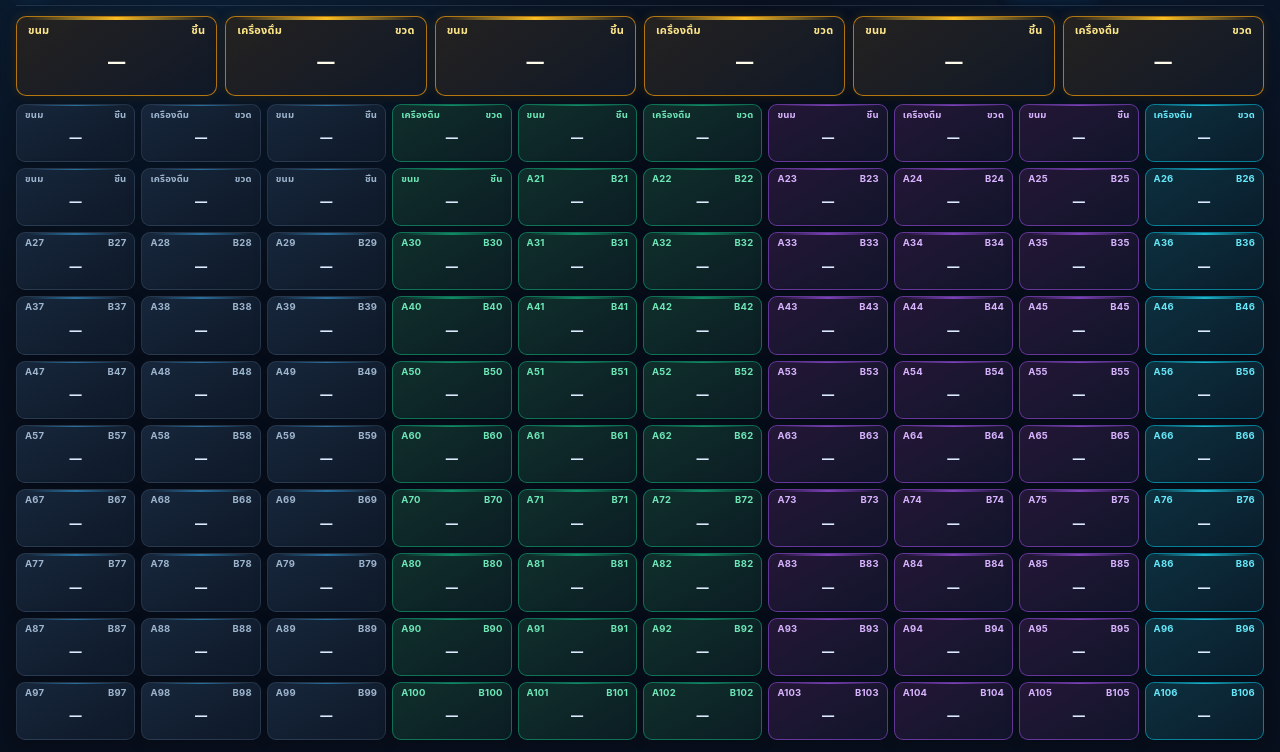
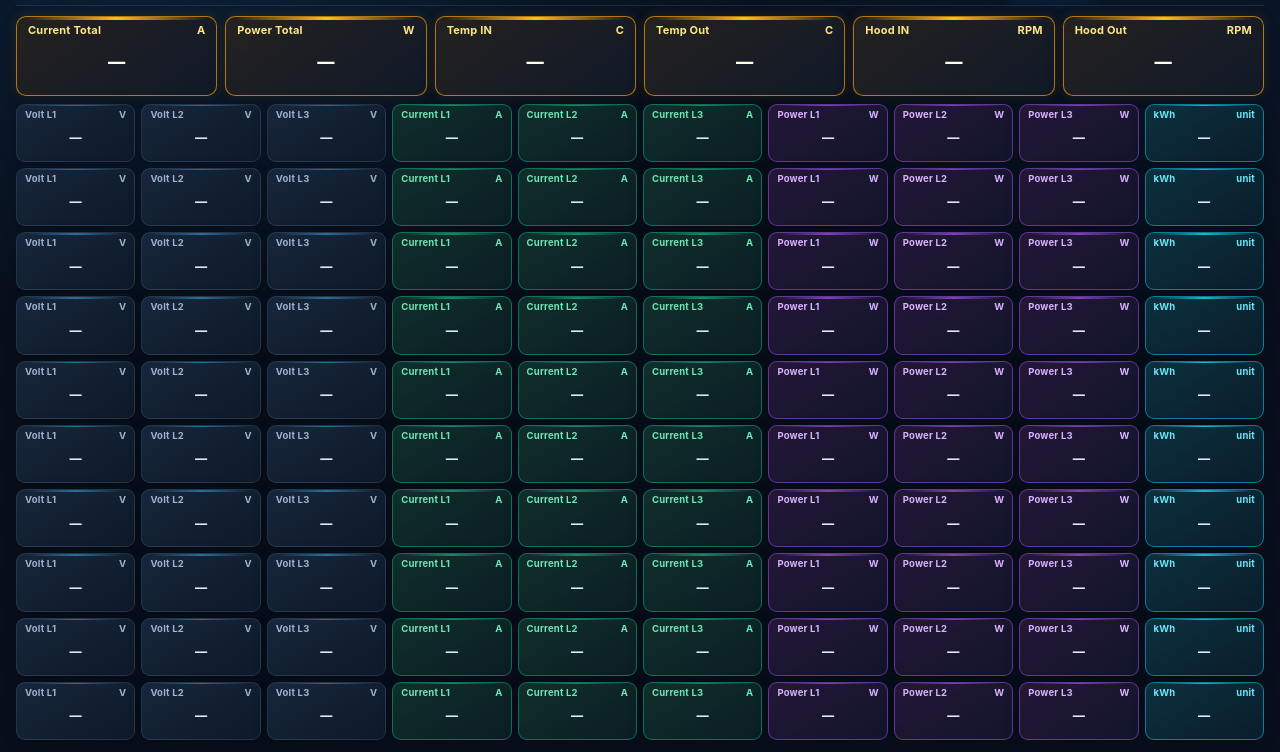
Before and after one commit to ridfinity88/Machine-Plant2-Dashboard, a plain HTML site: page HAO2C/index.html in a window 1280 px wide. Shown: the part 48-800 px from the top of the page. Drawn offline with Linux system fonts and the light colour scheme; no server answers.

Commit message:
Update index.html

```diff
--- a/HAO2C/index.html
+++ b/HAO2C/index.html
@@ -431,104 +431,104 @@
     BOX_CONFIG.BOX15 = ["Power L3", "W", "K7"];
     BOX_CONFIG.BOX16 = ["kWh", "unit", "M7"];
     // Power Meter 2
-    BOX_CONFIG.BOX17 = ["ขนม", "ชิ้น", "B7"];
-    BOX_CONFIG.BOX18 = ["เครื่องดื่ม", "ขวด", "C7"];
-    BOX_CONFIG.BOX19 = ["ขนม", "ชิ้น", "B7"];
-    BOX_CONFIG.BOX20 = ["ขนม", "ชิ้น", "B7"];
-    BOX_CONFIG.BOX1 = ["ขนม", "ชิ้น", "B7"];
-    BOX_CONFIG.BOX2 = ["เครื่องดื่ม", "ขวด", "C7"];
-    BOX_CONFIG.BOX3 = ["ขนม", "ชิ้น", "B7"];
-    BOX_CONFIG.BOX4 = ["เครื่องดื่ม", "ขวด", "C7"];
-    BOX_CONFIG.BOX5 = ["ขนม", "ชิ้น", "B7"];
-    BOX_CONFIG.BOX6 = ["เครื่องดื่ม", "ขวด", "C7"];
+    BOX_CONFIG.BOX17 = ["Volt L1", "V", "B7"];
+    BOX_CONFIG.BOX18 = ["Volt L2", "V", "C7"];
+    BOX_CONFIG.BOX19 = ["Volt L3", "V", "D7"];
+    BOX_CONFIG.BOX20 = ["Current L1", "A", "E7"];
+    BOX_CONFIG.BOX21 = ["Current L2", "A", "F7"];
+    BOX_CONFIG.BOX22 = ["Current L3", "A", "G7"];
+    BOX_CONFIG.BOX23 = ["Power L1", "W", "I7"];
+    BOX_CONFIG.BOX24 = ["Power L2", "W", "J7"];
+    BOX_CONFIG.BOX25 = ["Power L3", "W", "K7"];
+    BOX_CONFIG.BOX26 = ["kWh", "unit", "M7"];
     // Power Meter 3
-    BOX_CONFIG.BOX7 = ["ขนม", "ชิ้น", "B7"];
-    BOX_CONFIG.BOX8 = ["เครื่องดื่ม", "ขวด", "C7"];
-    BOX_CONFIG.BOX9 = ["ขนม", "ชิ้น", "B7"];
-    BOX_CONFIG.BOX10 = ["เครื่องดื่ม", "ขวด", "C7"];
-    BOX_CONFIG.BOX11 = ["ขนม", "ชิ้น", "B7"];
-    BOX_CONFIG.BOX12 = ["เครื่องดื่ม", "ขวด", "C7"];
-    BOX_CONFIG.BOX13 = ["ขนม", "ชิ้น", "B7"];
-    BOX_CONFIG.BOX14 = ["เครื่องดื่ม", "ขวด", "C7"];
-    BOX_CONFIG.BOX15 = ["ขนม", "ชิ้น", "B7"];
-    BOX_CONFIG.BOX16 = ["เครื่องดื่ม", "ขวด", "C7"];
+    BOX_CONFIG.BOX27 = ["Volt L1", "V", "B7"];
+    BOX_CONFIG.BOX28 = ["Volt L2", "V", "C7"];
+    BOX_CONFIG.BOX29 = ["Volt L3", "V", "D7"];
+    BOX_CONFIG.BOX30 = ["Current L1", "A", "E7"];
+    BOX_CONFIG.BOX31 = ["Current L2", "A", "F7"];
+    BOX_CONFIG.BOX32 = ["Current L3", "A", "G7"];
+    BOX_CONFIG.BOX33 = ["Power L1", "W", "I7"];
+    BOX_CONFIG.BOX34 = ["Power L2", "W", "J7"];
+    BOX_CONFIG.BOX35 = ["Power L3", "W", "K7"];
+    BOX_CONFIG.BOX36 = ["kWh", "unit", "M7"];
     // Power Meter 4
-    BOX_CONFIG.BOX17 = ["ขนม", "ชิ้น", "B7"];
-    BOX_CONFIG.BOX18 = ["เครื่องดื่ม", "ขวด", "C7"];
-    BOX_CONFIG.BOX19 = ["ขนม", "ชิ้น", "B7"];
-    BOX_CONFIG.BOX20 = ["ขนม", "ชิ้น", "B7"];
-    BOX_CONFIG.BOX1 = ["ขนม", "ชิ้น", "B7"];
-    BOX_CONFIG.BOX2 = ["เครื่องดื่ม", "ขวด", "C7"];
-    BOX_CONFIG.BOX3 = ["ขนม", "ชิ้น", "B7"];
-    BOX_CONFIG.BOX4 = ["เครื่องดื่ม", "ขวด", "C7"];
-    BOX_CONFIG.BOX5 = ["ขนม", "ชิ้น", "B7"];
-    BOX_CONFIG.BOX6 = ["เครื่องดื่ม", "ขวด", "C7"];
+    BOX_CONFIG.BOX37 = ["Volt L1", "V", "B7"];
+    BOX_CONFIG.BOX38 = ["Volt L2", "V", "C7"];
+    BOX_CONFIG.BOX39 = ["Volt L3", "V", "D7"];
+    BOX_CONFIG.BOX40 = ["Current L1", "A", "E7"];
+    BOX_CONFIG.BOX41 = ["Current L2", "A", "F7"];
+    BOX_CONFIG.BOX42 = ["Current L3", "A", "G7"];
+    BOX_CONFIG.BOX43 = ["Power L1", "W", "I7"];
+    BOX_CONFIG.BOX44 = ["Power L2", "W", "J7"];
+    BOX_CONFIG.BOX45 = ["Power L3", "W", "K7"];
+    BOX_CONFIG.BOX46 = ["kWh", "unit", "M7"];
     // Power Meter 5
-    BOX_CONFIG.BOX7 = ["ขนม", "ชิ้น", "B7"];
-    BOX_CONFIG.BOX8 = ["เครื่องดื่ม", "ขวด", "C7"];
-    BOX_CONFIG.BOX9 = ["ขนม", "ชิ้น", "B7"];
-    BOX_CONFIG.BOX10 = ["เครื่องดื่ม", "ขวด", "C7"];
-    BOX_CONFIG.BOX11 = ["ขนม", "ชิ้น", "B7"];
-    BOX_CONFIG.BOX12 = ["เครื่องดื่ม", "ขวด", "C7"];
-    BOX_CONFIG.BOX13 = ["ขนม", "ชิ้น", "B7"];
-    BOX_CONFIG.BOX14 = ["เครื่องดื่ม", "ขวด", "C7"];
-    BOX_CONFIG.BOX15 = ["ขนม", "ชิ้น", "B7"];
-    BOX_CONFIG.BOX16 = ["เครื่องดื่ม", "ขวด", "C7"];
+    BOX_CONFIG.BOX47 = ["Volt L1", "V", "B7"];
+    BOX_CONFIG.BOX48 = ["Volt L2", "V", "C7"];
+    BOX_CONFIG.BOX49 = ["Volt L3", "V", "D7"];
+    BOX_CONFIG.BOX50 = ["Current L1", "A", "E7"];
+    BOX_CONFIG.BOX51 = ["Current L2", "A", "F7"];
+    BOX_CONFIG.BOX52 = ["Current L3", "A", "G7"];
+    BOX_CONFIG.BOX53 = ["Power L1", "W", "I7"];
+    BOX_CONFIG.BOX54 = ["Power L2", "W", "J7"];
+    BOX_CONFIG.BOX55 = ["Power L3", "W", "K7"];
+    BOX_CONFIG.BOX56 = ["kWh", "unit", "M7"];
     // Power Meter 6
-    BOX_CONFIG.BOX17 = ["ขนม", "ชิ้น", "B7"];
-    BOX_CONFIG.BOX18 = ["เครื่องดื่ม", "ขวด", "C7"];
-    BOX_CONFIG.BOX19 = ["ขนม", "ชิ้น", "B7"];
-    BOX_CONFIG.BOX20 = ["ขนม", "ชิ้น", "B7"];
-    BOX_CONFIG.BOX1 = ["ขนม", "ชิ้น", "B7"];
-    BOX_CONFIG.BOX2 = ["เครื่องดื่ม", "ขวด", "C7"];
-    BOX_CONFIG.BOX3 = ["ขนม", "ชิ้น", "B7"];
-    BOX_CONFIG.BOX4 = ["เครื่องดื่ม", "ขวด", "C7"];
-    BOX_CONFIG.BOX5 = ["ขนม", "ชิ้น", "B7"];
-    BOX_CONFIG.BOX6 = ["เครื่องดื่ม", "ขวด", "C7"];
+    BOX_CONFIG.BOX57 = ["Volt L1", "V", "B7"];
+    BOX_CONFIG.BOX58 = ["Volt L2", "V", "C7"];
+    BOX_CONFIG.BOX59 = ["Volt L3", "V", "D7"];
+    BOX_CONFIG.BOX60 = ["Current L1", "A", "E7"];
+    BOX_CONFIG.BOX61 = ["Current L2", "A", "F7"];
+    BOX_CONFIG.BOX62 = ["Current L3", "A", "G7"];
+    BOX_CONFIG.BOX63 = ["Power L1", "W", "I7"];
+    BOX_CONFIG.BOX64 = ["Power L2", "W", "J7"];
+    BOX_CONFIG.BOX65 = ["Power L3", "W", "K7"];
+    BOX_CONFIG.BOX66 = ["kWh", "unit", "M7"];
     // Power Meter 7
-    BOX_CONFIG.BOX7 = ["ขนม", "ชิ้น", "B7"];
-    BOX_CONFIG.BOX8 = ["เครื่องดื่ม", "ขวด", "C7"];
-    BOX_CONFIG.BOX9 = ["ขนม", "ชิ้น", "B7"];
-    BOX_CONFIG.BOX10 = ["เครื่องดื่ม", "ขวด", "C7"];
-    BOX_CONFIG.BOX11 = ["ขนม", "ชิ้น", "B7"];
-    BOX_CONFIG.BOX12 = ["เครื่องดื่ม", "ขวด", "C7"];
-    BOX_CONFIG.BOX13 = ["ขนม", "ชิ้น", "B7"];
-    BOX_CONFIG.BOX14 = ["เครื่องดื่ม", "ขวด", "C7"];
-    BOX_CONFIG.BOX15 = ["ขนม", "ชิ้น", "B7"];
-    BOX_CONFIG.BOX16 = ["เครื่องดื่ม", "ขวด", "C7"];
+    BOX_CONFIG.BOX67 = ["Volt L1", "V", "B7"];
+    BOX_CONFIG.BOX68 = ["Volt L2", "V", "C7"];
+    BOX_CONFIG.BOX69 = ["Volt L3", "V", "D7"];
+    BOX_CONFIG.BOX70 = ["Current L1", "A", "E7"];
+    BOX_CONFIG.BOX71 = ["Current L2", "A", "F7"];
+    BOX_CONFIG.BOX72 = ["Current L3", "A", "G7"];
+    BOX_CONFIG.BOX73 = ["Power L1", "W", "I7"];
+    BOX_CONFIG.BOX74 = ["Power L2", "W", "J7"];
+    BOX_CONFIG.BOX75 = ["Power L3", "W", "K7"];
+    BOX_CONFIG.BOX76 = ["kWh", "unit", "M7"];
     // Power Meter 8
-    BOX_CONFIG.BOX17 = ["ขนม", "ชิ้น", "B7"];
-    BOX_CONFIG.BOX18 = ["เครื่องดื่ม", "ขวด", "C7"];
-    BOX_CONFIG.BOX19 = ["ขนม", "ชิ้น", "B7"];
-    BOX_CONFIG.BOX20 = ["ขนม", "ชิ้น", "B7"];
-    BOX_CONFIG.BOX1 = ["ขนม", "ชิ้น", "B7"];
-    BOX_CONFIG.BOX2 = ["เครื่องดื่ม", "ขวด", "C7"];
-    BOX_CONFIG.BOX3 = ["ขนม", "ชิ้น", "B7"];
-    BOX_CONFIG.BOX4 = ["เครื่องดื่ม", "ขวด", "C7"];
-    BOX_CONFIG.BOX5 = ["ขนม", "ชิ้น", "B7"];
-    BOX_CONFIG.BOX6 = ["เครื่องดื่ม", "ขวด", "C7"];
+    BOX_CONFIG.BOX77 = ["Volt L1", "V", "B7"];
+    BOX_CONFIG.BOX78 = ["Volt L2", "V", "C7"];
+    BOX_CONFIG.BOX79 = ["Volt L3", "V", "D7"];
+    BOX_CONFIG.BOX80 = ["Current L1", "A", "E7"];
+    BOX_CONFIG.BOX81 = ["Current L2", "A", "F7"];
+    BOX_CONFIG.BOX82 = ["Current L3", "A", "G7"];
+    BOX_CONFIG.BOX83 = ["Power L1", "W", "I7"];
+    BOX_CONFIG.BOX84 = ["Power L2", "W", "J7"];
+    BOX_CONFIG.BOX85 = ["Power L3", "W", "K7"];
+    BOX_CONFIG.BOX86 = ["kWh", "unit", "M7"];
     // Power Meter 9
-    BOX_CONFIG.BOX7 = ["ขนม", "ชิ้น", "B7"];
-    BOX_CONFIG.BOX8 = ["เครื่องดื่ม", "ขวด", "C7"];
-    BOX_CONFIG.BOX9 = ["ขนม", "ชิ้น", "B7"];
-    BOX_CONFIG.BOX10 = ["เครื่องดื่ม", "ขวด", "C7"];
-    BOX_CONFIG.BOX11 = ["ขนม", "ชิ้น", "B7"];
-    BOX_CONFIG.BOX12 = ["เครื่องดื่ม", "ขวด", "C7"];
-    BOX_CONFIG.BOX13 = ["ขนม", "ชิ้น", "B7"];
-    BOX_CONFIG.BOX14 = ["เครื่องดื่ม", "ขวด", "C7"];
-    BOX_CONFIG.BOX15 = ["ขนม", "ชิ้น", "B7"];
-    BOX_CONFIG.BOX16 = ["เครื่องดื่ม", "ขวด", "C7"];
+    BOX_CONFIG.BOX87 = ["Volt L1", "V", "B7"];
+    BOX_CONFIG.BOX88 = ["Volt L2", "V", "C7"];
+    BOX_CONFIG.BOX89 = ["Volt L3", "V", "D7"];
+    BOX_CONFIG.BOX90 = ["Current L1", "A", "E7"];
+    BOX_CONFIG.BOX91 = ["Current L2", "A", "F7"];
+    BOX_CONFIG.BOX92 = ["Current L3", "A", "G7"];
+    BOX_CONFIG.BOX93 = ["Power L1", "W", "I7"];
+    BOX_CONFIG.BOX94 = ["Power L2", "W", "J7"];
+    BOX_CONFIG.BOX95 = ["Power L3", "W", "K7"];
+    BOX_CONFIG.BOX96 = ["kWh", "unit", "M7"];
     // Power Meter 10
-    BOX_CONFIG.BOX17 = ["ขนม", "ชิ้น", "B7"];
-    BOX_CONFIG.BOX18 = ["เครื่องดื่ม", "ขวด", "C7"];
-    BOX_CONFIG.BOX19 = ["ขนม", "ชิ้น", "B7"];
-    BOX_CONFIG.BOX20 = ["ขนม", "ชิ้น", "B7"];
-    BOX_CONFIG.BOX1 = ["ขนม", "ชิ้น", "B7"];
-    BOX_CONFIG.BOX2 = ["เครื่องดื่ม", "ขวด", "C7"];
-    BOX_CONFIG.BOX3 = ["ขนม", "ชิ้น", "B7"];
-    BOX_CONFIG.BOX4 = ["เครื่องดื่ม", "ขวด", "C7"];
-    BOX_CONFIG.BOX5 = ["ขนม", "ชิ้น", "B7"];
-    BOX_CONFIG.BOX6 = ["เครื่องดื่ม", "ขวด", "C7"];
+    BOX_CONFIG.BOX97 = ["Volt L1", "V", "B7"];
+    BOX_CONFIG.BOX98 = ["Volt L2", "V", "C7"];
+    BOX_CONFIG.BOX99 = ["Volt L3", "V", "D7"];
+    BOX_CONFIG.BOX100 = ["Current L1", "A", "E7"];
+    BOX_CONFIG.BOX101 = ["Current L2", "A", "F7"];
+    BOX_CONFIG.BOX102 = ["Current L3", "A", "G7"];
+    BOX_CONFIG.BOX103 = ["Power L1", "W", "I7"];
+    BOX_CONFIG.BOX104 = ["Power L2", "W", "J7"];
+    BOX_CONFIG.BOX105 = ["Power L3", "W", "K7"];
+    BOX_CONFIG.BOX106 = ["kWh", "unit", "M7"];
 
     const boxEntries = Object.entries(BOX_CONFIG);
     const TOTAL_TILES = boxEntries.length;
```
